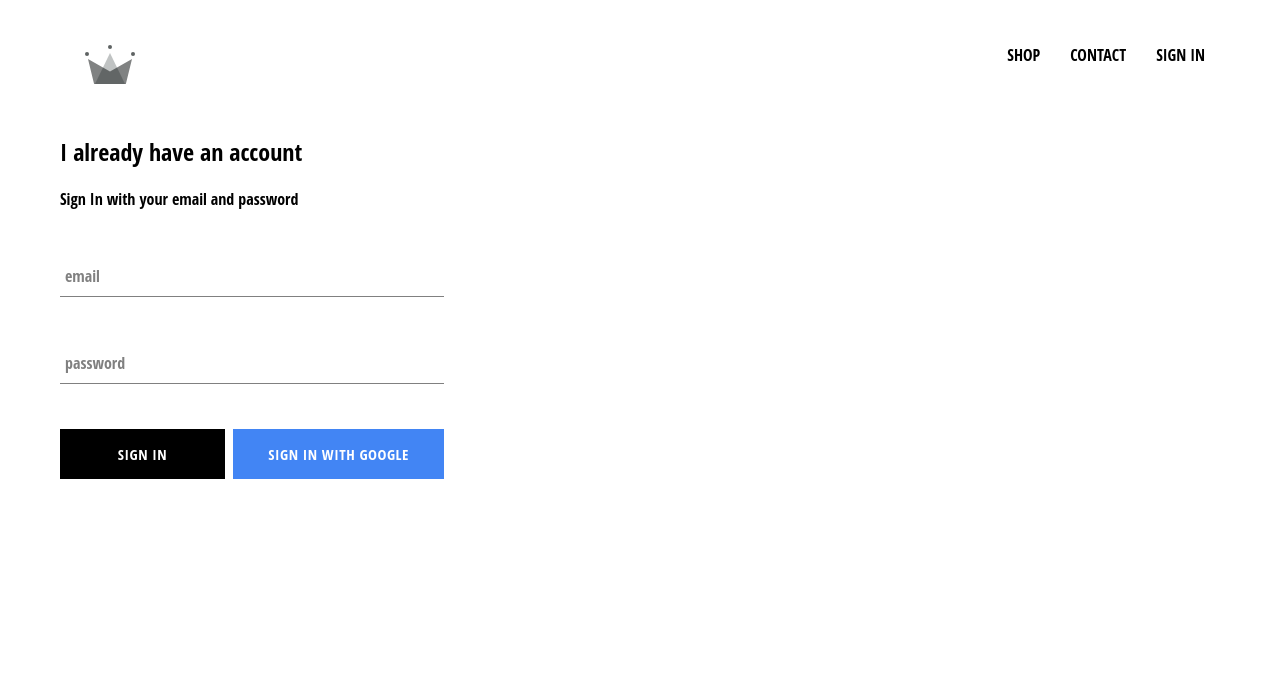
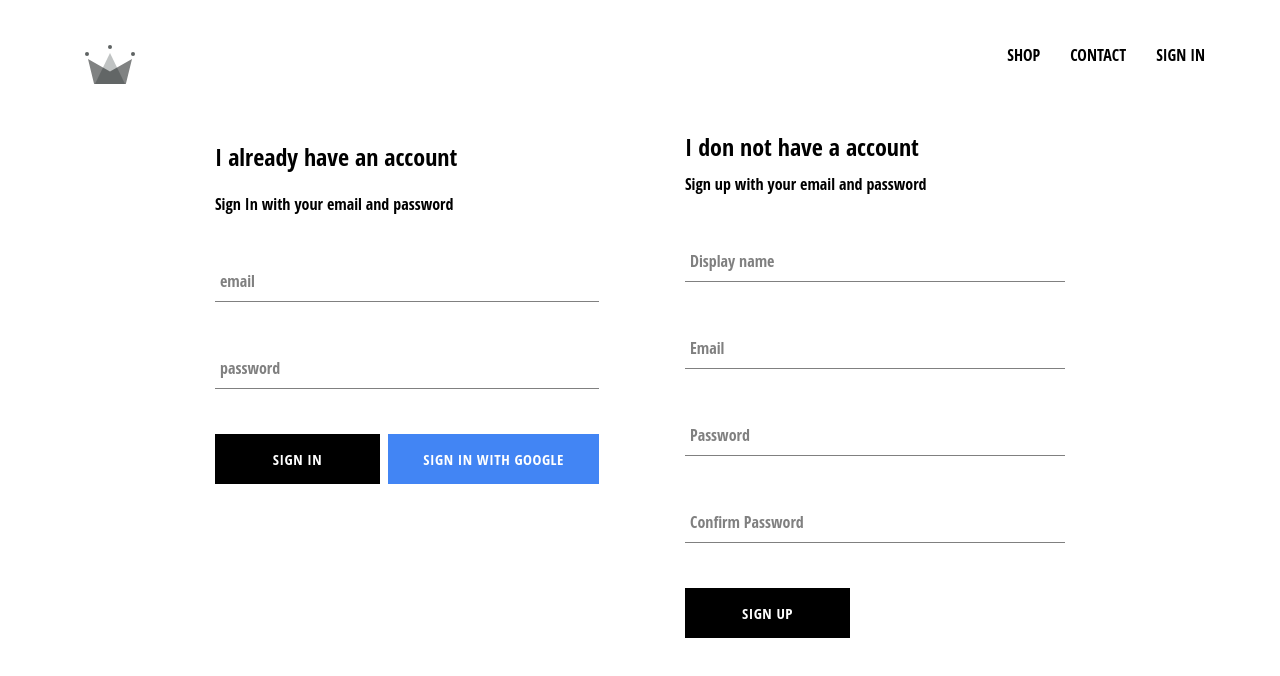
Before and after one commit to satyapsingh/crwn-clothing, a React (Create React App) app: page /signin in a window 1280 px wide. Shown: the top 676 px of the page. Built offline with nearby package versions, Linux system fonts and the light colour scheme; no server answers.

Commit message:
added ability to store user and sign up component

```diff
--- /dev/null
+++ b/src/components/sign-up/sign-up.component.jsx
@@ -0,0 +1,96 @@
+import React from 'react';
+import {auth, createUserProfileDocument} from '../../firebase/firebase.utils';
+
+import FormInput from '../form-input/form-input.component';
+import CustomButton from '../custom-button/custom-buttom.component';
+
+import './sign-up.styles.scss';
+
+class SignUp extends React.Component {
+    constructor() {
+        super();
+
+        this.state = {
+            displayName: '',
+            email: '',
+            password: '',
+            confirmPassword: ''
+        }
+    }
+
+    handleSubmit = async event => {
+        event.preventDefault();
+        const {displayName, email, password, confirmPassword} = this.state;
+
+        if (password != confirmPassword) {
+            alert('passwords does not match');
+            return;
+        }
+
+        try {
+            const {user} = await auth.createUserWithEmailAndPassword(email,password);
+            await createUserProfileDocument(user, {displayName} );
+            this.setState({
+                displayName: '',
+                email: '',
+                password: '',
+                confirmPassword: ''
+            });
+        } catch(error) {
+            console.error(error);
+        }
+
+    }
+
+    handleChange = event => {
+        const {name, value} = event.target;
+        this.setState({ [name]:value });
+    }
+
+    render() {
+        const {displayName, email, password, confirmPassword } = this.state;
+        return(
+            <div className="sign-up">
+                <h2 className="title">I don not have a account</h2>
+                <span>Sign up with your email and password</span>
+                <form className="sign-up-form" onSubmit={this.handleSubmit}>
+                    <FormInput type ="text"
+                        name="displayName"
+                        value={displayName}
+                        onChange={this.handleChange}
+                        label="Display name"
+                        required
+                    />
+
+                    <FormInput type ="email"
+                        name="email"
+                        value={email}
+                        onChange={this.handleChange}
+                        label="Email"
+                        required
+                    />
+
+                    <FormInput type ="password"
+                        name="password"
+                        value={password}
+                        onChange={this.handleChange}
+                        label="Password"
+                        required/>
+
+                    <FormInput type ="password"
+                        name="confirmPassword"
+                        value={confirmPassword}
+                        onChange={this.handleChange}
+                        label="Confirm Password"
+                        required
+                    />
+                    <CustomButton type="Submit">SIGN UP</CustomButton>
+
+                </form>
+            </div>
+        )
+    }
+
+}
+
+export default SignUp;
--- /dev/null
+++ b/src/components/sign-up/sign-up.styles.scss
@@ -0,0 +1,9 @@
+.sign-up {
+    display: flex;
+    flex-direction: column;
+    width: 380px;
+
+    .title {
+        margin: 10px 0;
+    }
+}
--- a/src/pages/sign-in-and-sign-up/sign-in-and-sign-up.component.jsx
+++ b/src/pages/sign-in-and-sign-up/sign-in-and-sign-up.component.jsx
@@ -1,12 +1,15 @@
 import React from 'react';
 
 import SignIn from '../../components/sign-in/sign-in.component';
+
+import SignUp from '../../components/sign-up/sign-up.component'
 
 import './sign-in-and-sign-up.styles.scss';
 
 const SignInAndSignUpPage = () => (
     <div className="sign-in-and-sign-up">
         <SignIn />
+        <SignUp />
     </div>
 );
 
--- a/src/pages/sign-in-and-sign-up/sign-in-and-sign-up.styles.scss
+++ b/src/pages/sign-in-and-sign-up/sign-in-and-sign-up.styles.scss
@@ -0,0 +1,6 @@
+.sign-in-and-sign-up {
+    width: 850px;
+    display: flex;
+    justify-content: space-between;
+    margin: 30px auto;
+}
```
